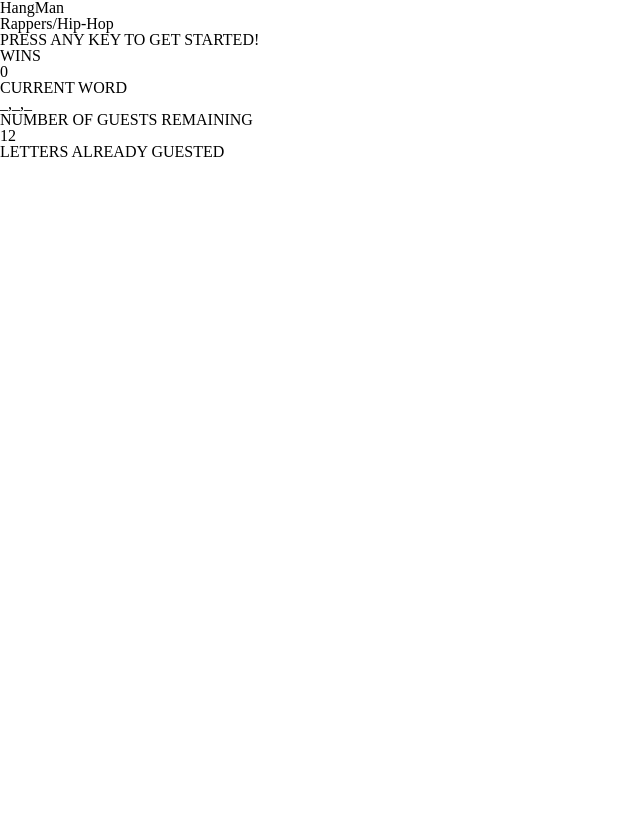
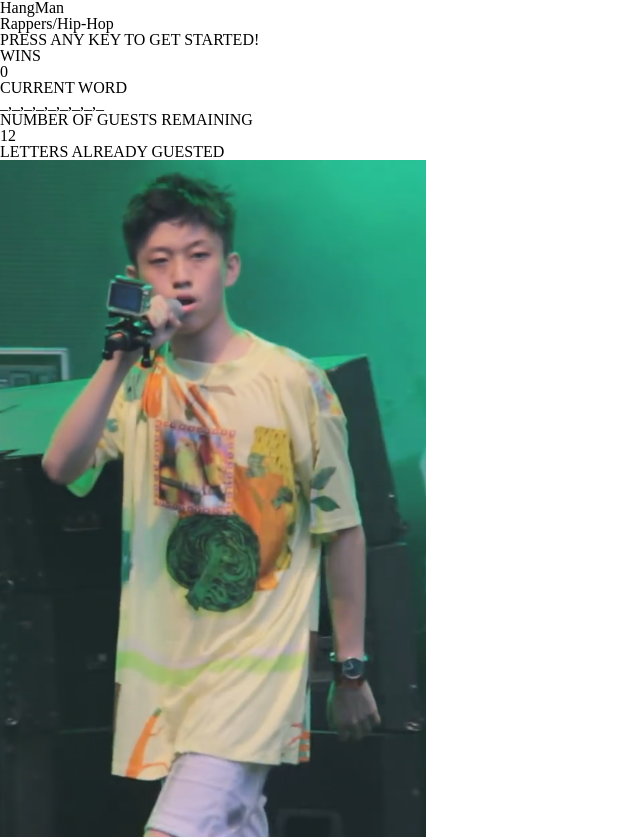
Before and after one commit to volouis/Word-Guess-Game, a plain HTML site: page index.html in a window 1280 px wide. Shown: the whole page, without its empty margins (0-640 px from the left). Before the commit the page ends 800 px from the top, so only its background shows below. Drawn offline with Linux system fonts and the light colour scheme.

Commit message:
add images response for clue to word

```diff
--- a/assets/javascript/game.js
+++ b/assets/javascript/game.js
@@ -15,8 +15,13 @@ var list = [
     "50CENT",
     "FUTURE",
     "CARDIB",
-    "NWA"
+    "NWA",
+    "RICHBRIAN"
 ];
+
+
+
+
 
 var w = 0;
 var g = 12;
@@ -24,8 +29,14 @@ var wg = [];
 
 var ran = Math.floor((Math.random() * list.length));
 var word = list[ran];
+var hellopic = "assets/images/" + word + ".jpg";
+console.log(hellopic)
 var rapName = [];
 var wordLeft = [];
+
+var x = document.createElement("IMG");
+x.setAttribute("src", hellopic);
+document.body.appendChild(x);
 
 for(var i = 0; i < word.length; i++){
     rapName.push(word.charAt(i));
@@ -100,7 +111,6 @@ document.onkeydown = function(event) {
     guess.textContent = wg;
 }
 
-
 function occurence(name, l){
     var count = 0;
     for(var i = 0; i < name.length; i++){
--- a/index.html
+++ b/index.html
@@ -3,7 +3,7 @@
 <head>
     <meta charset="utf-8" />
     <meta http-equiv="X-UA-Compatible" content="IE=edge">
-    <title>Page Title</title>
+    <title>HangMan</title>
     <meta name="viewport" content="width=device-width, initial-scale=1">
     <link rel="stylesheet" type="text/css" media="screen" href="assets/css/reset.css" />
     <link rel="stylesheet" type="text/css" media="screen" href="assets/css/style.css" />
@@ -22,11 +22,9 @@
     <p id="rapper"></p>
 
     <p>NUMBER OF GUESTS REMAINING</p>
-
     <p id="left"></p>
 
     <p>LETTERS ALREADY GUESTED</p>
-
     <p id="guess"></p>
 
 
```
Also changed, not shown: assets/images/50CENT.jpg (added), assets/images/CARDIB.jpg (added), assets/images/DRAKE.jpg (added), assets/images/EMINEM.jpg (added), assets/images/FUTURE.jpg (added), assets/images/JAYZ.jpg (added), assets/images/JCOLE.jpg (added), assets/images/KANYEWEST.jpg (added), assets/images/KENDRICKLAMAR.jpg (added), assets/images/LILWAYNE.jpg (added), assets/images/MIGOS.jpg (added), assets/images/NWA.jpg (added), assets/images/RICHBRIAN.jpg (added).
